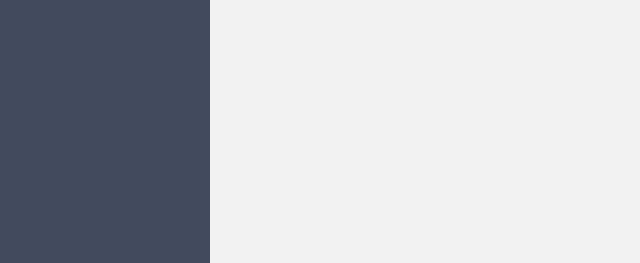
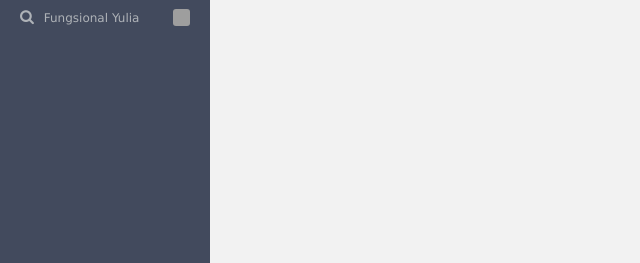
Before and after one commit to erickow123/erick-git-bdl, a PHP site: page /html/angkot_bkt/index.php in a window 1280 px wide. Shown: the part 620-883 px from the top of the page, without its empty margins (0-640 px from the left). Run offline with PHP 8.4, Linux system fonts and the light colour scheme; tables that the repository leaves empty or names only in its code hold one stand-in row (values such as "Sample post"); some libraries are stand-ins or nearby versions; grey boxes are pictures that could not be loaded.

Commit message:
Update menu.php

```diff
--- a/angkot_bkt/menu.php
+++ b/angkot_bkt/menu.php
@@ -225,6 +225,36 @@ sidebar start-->
             </li>
               </ul>
             </li>
+                    <li class="sub-menu">
+                    <a href="javascript:;" >
+                        <i class="fa fa-search"></i>
+                        <span>Fungsional Yulia </span>
+                    </a>
+                    <ul class="sub">
+                      <li class="sub-menu">
+                      <a  href="javascript:;">
+                        <i class="fa fa-search"></i> <span>By Event Worship</span></a>
+                      <ul class="sub">
+                        <li style="margin-top:10px">
+                           <select class="form-control kota text-center" style="width:100%;margin-top:10px" id="select_f1_y">
+                          <?php
+                          include('../connect.php');
+                          $querysearch="SELECT id, name FROM event";
+                          $hasil=mysqli_query($conn, $querysearch);
+
+                            while($baris = mysqli_fetch_array($hasil)){
+                                $id=$baris['id'];
+                                $color=$baris['name'];
+                                echo "<option value='$id'>$color</option>";
+                            }
+                          ?>
+                        </select>
+                        </li>
+                        <li><a onclick="angkot_sekitar_destination(5)" style="cursor:pointer;background:none">Search</a></li>
+                      </ul>
+                    </li>
+                  </ul>
+                  </li>
               <!-- sidebar menu end-->
           </div>
       </aside>
```
